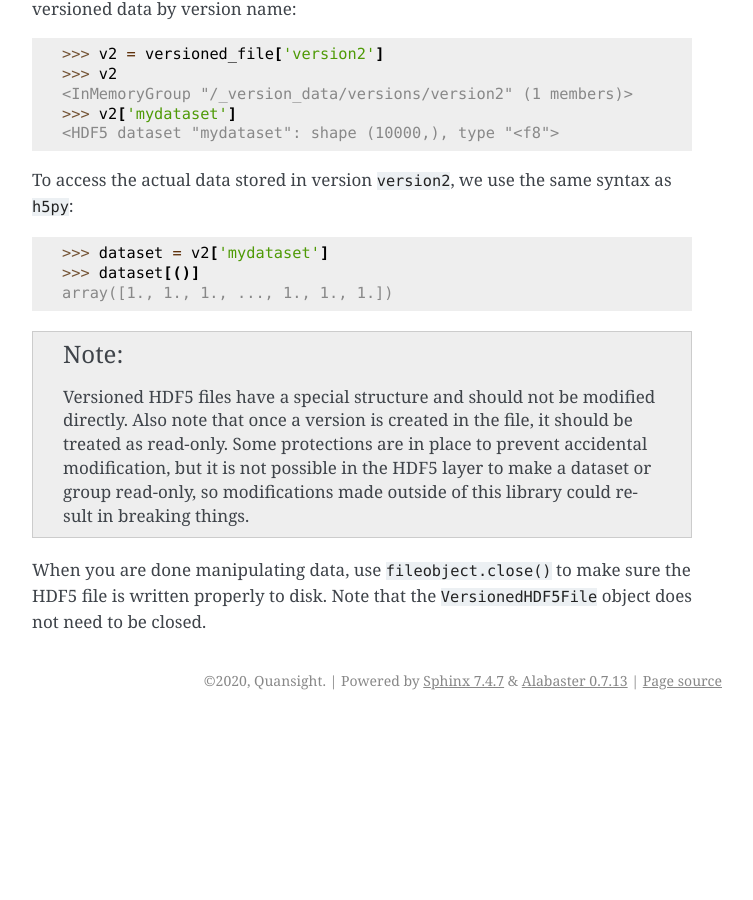
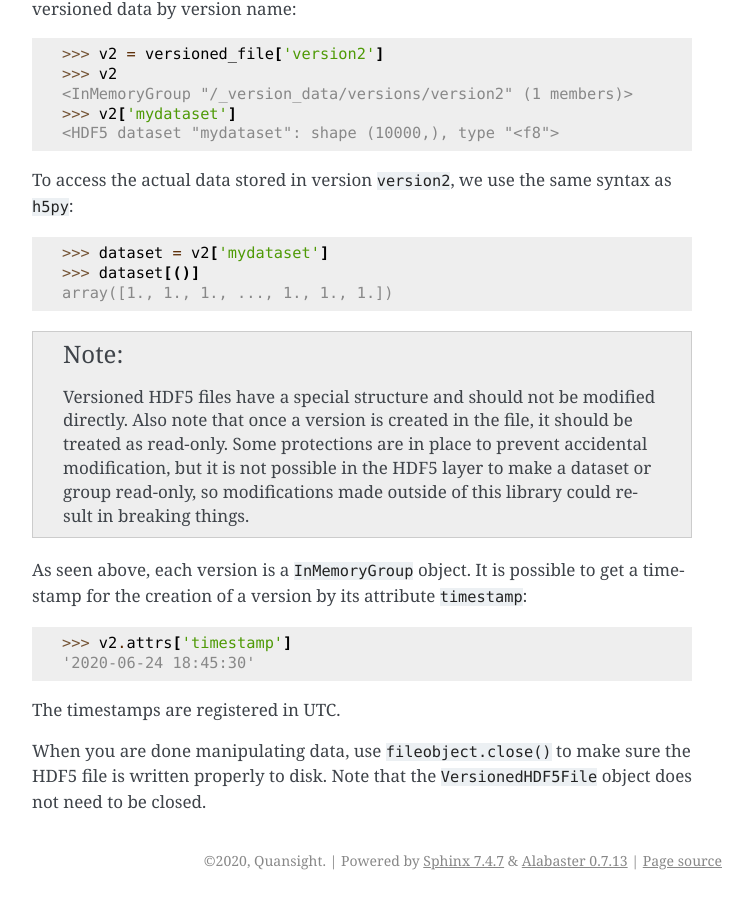
Before and after one commit to deshaw/versioned-hdf5, a Sphinx documentation site: the page built from docs/quickstart.rst, in a window 1280 px wide and 900 px high, scrolled down 1002 px. Shown: the whole window, without its empty margins (388-1141 px from the left). Built offline with Sphinx 7.4.7, drawn with Linux system fonts in a browser that asks for light colours; before the commit the page ends 1722 px from its top, so only the background shows below that.

Commit message:
Adds timestamps as attributes of version groups.

```diff
--- a/docs/quickstart.rst
+++ b/docs/quickstart.rst
@@ -68,6 +68,14 @@ as ``h5py``::
    group read-only, so modifications made outside of this library could result
    in breaking things.
 
+As seen above, each version is a ``InMemoryGroup`` object. It is possible to
+get a timestamp for the creation of a version by its attribute `timestamp`::
+
+  >>> v2.attrs['timestamp']
+  '2020-06-24 18:45:30'
+
+The timestamps are registered in UTC.
+
 When you are done manipulating data, use ``fileobject.close()`` to make sure the
 HDF5 file is written properly to disk. Note that the ``VersionedHDF5File``
 object does not need to be closed.
```
Also changed, not shown: 2 other files.
